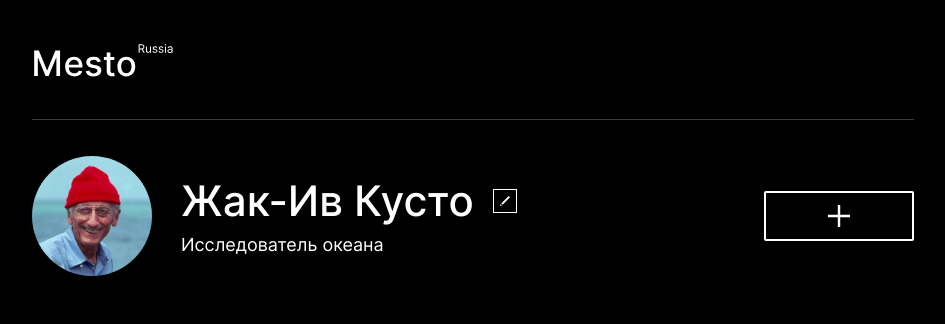
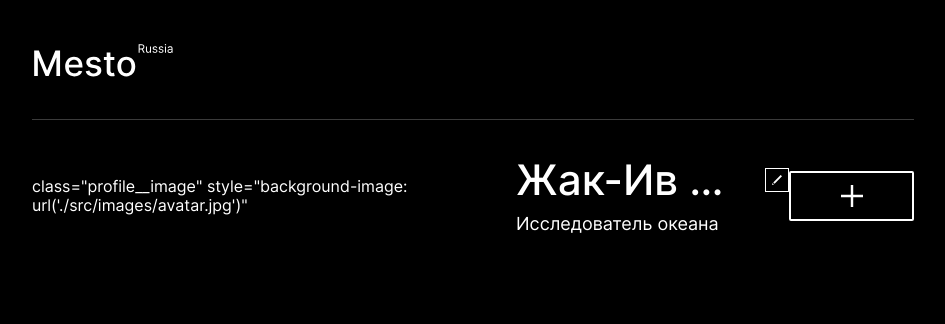
Before and after one commit to Jamesking4/mesto-ad, a website built with Vite: page index.html in a window 1280 px wide. Shown: the top 324 px of the page, without its empty margins (167-1112 px from the left). Built offline with nearby package versions, Linux system fonts and the light colour scheme.

Commit message:
Fix bags

```diff
--- a/index.html
+++ b/index.html
@@ -21,10 +21,10 @@
       </header>
       <main class="content">
         <section class="profile page__section">
-          <div
+          <div>
             class="profile__image"
             style="background-image: url('./src/images/avatar.jpg')"
-          ></div>
+          </div>
           <div class="profile__info">
             <h1 class="profile__title">Жак-Ив Кусто</h1>
             <button class="profile__edit-button" type="button"></button>
```
